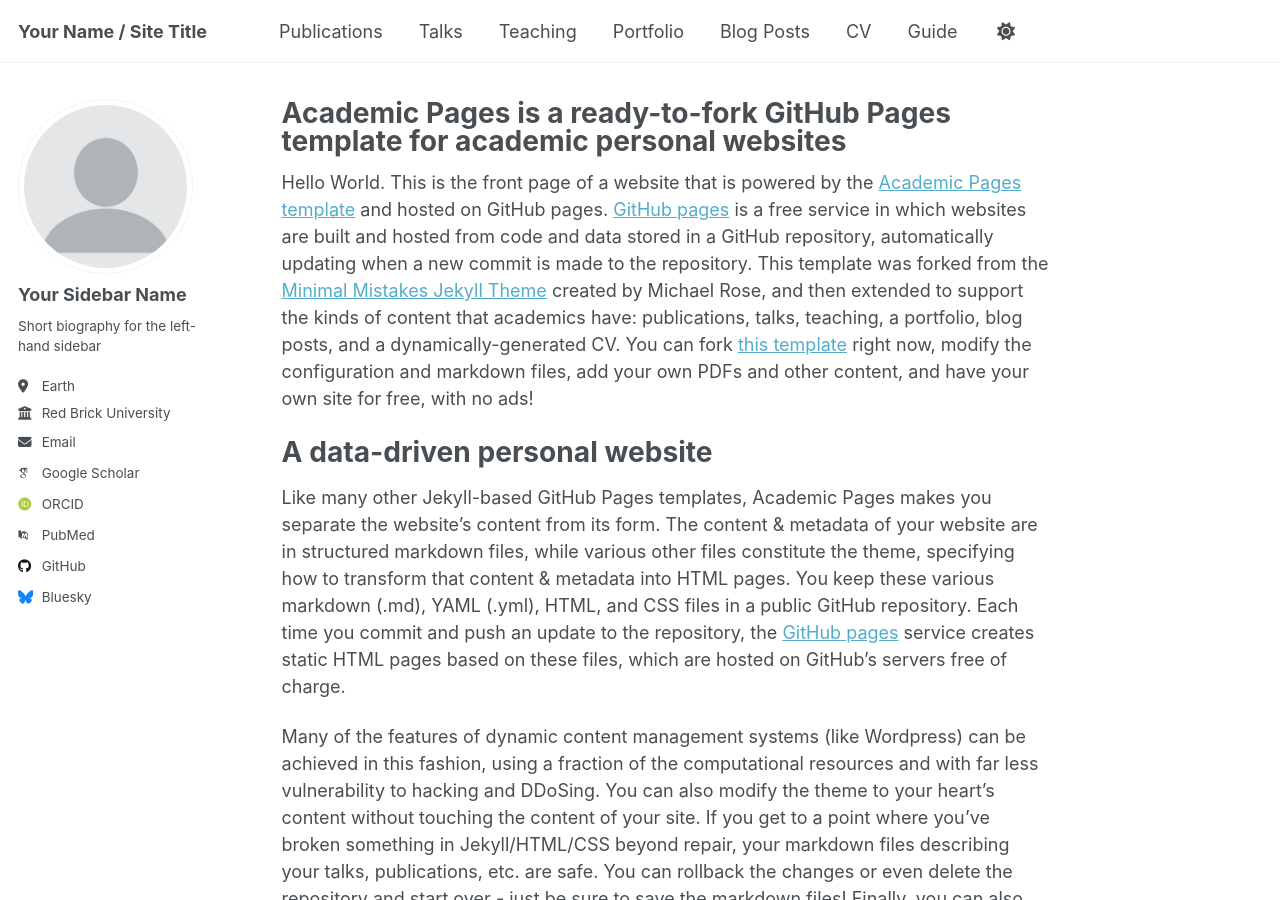
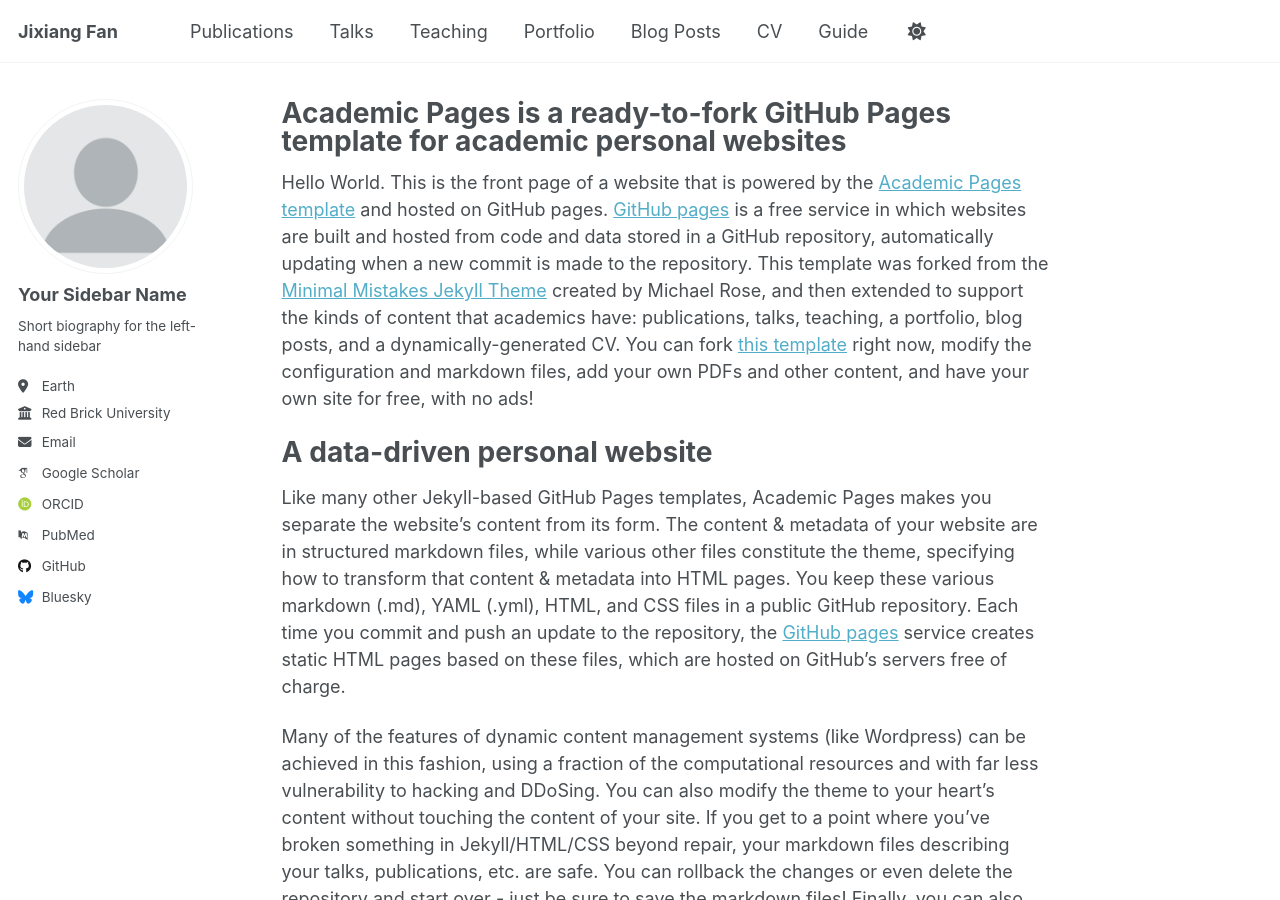
Before and after one commit to JixiangFan/web, a Jekyll site: the page built from _pages/about.md, in a window 1280 px wide and 900 px high. Built offline with Jekyll 4.4.1, drawn with Linux system fonts in a browser that asks for light colours; some web fonts are replaced.

Commit message:
Update _config.yml

```diff
--- a/_config.yml
+++ b/_config.yml
@@ -9,7 +9,7 @@
 # Basic Site Settings
 locale                   : "en-US"
 site_theme               : "default"
-title                    : "Your Name / Site Title"
+title                    : "Jixiang Fan"
 title_separator          : "-"
 name                     : &name "Your Name"
 description              : &description "personal description"
```
